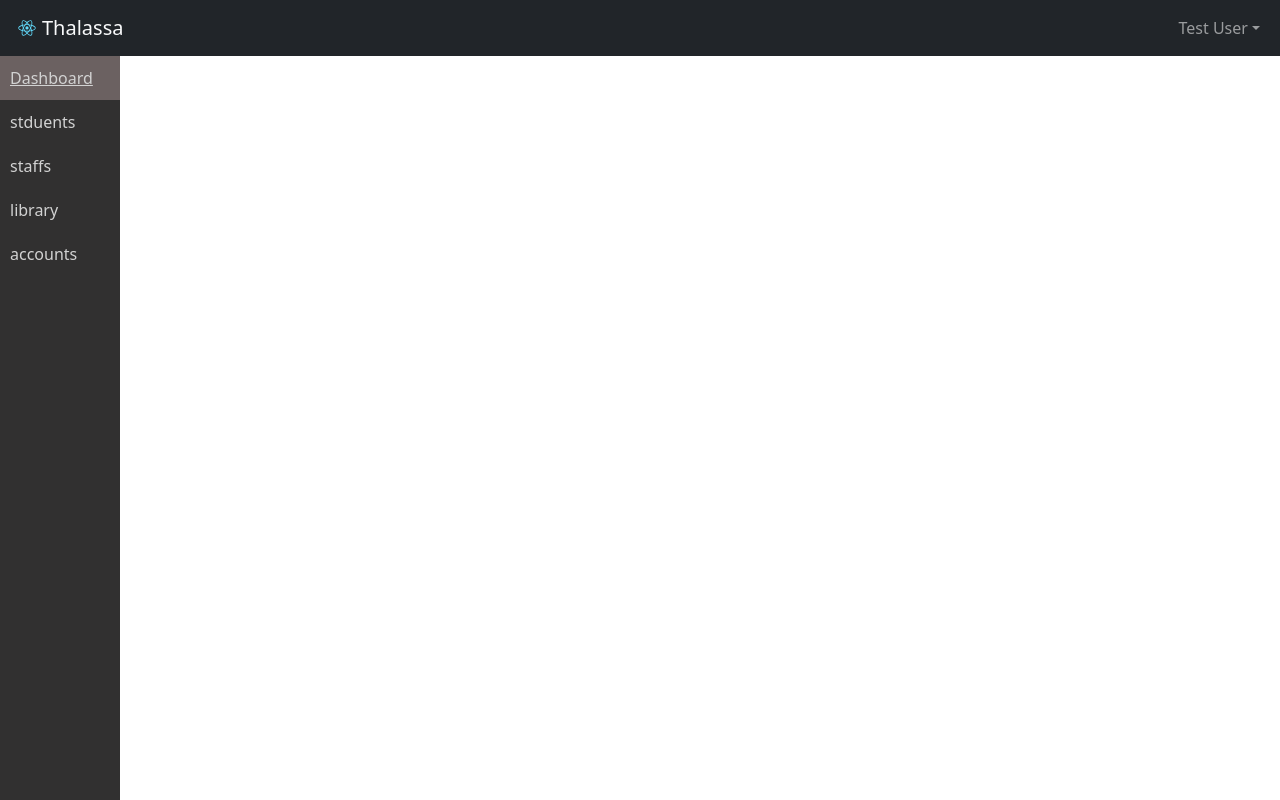
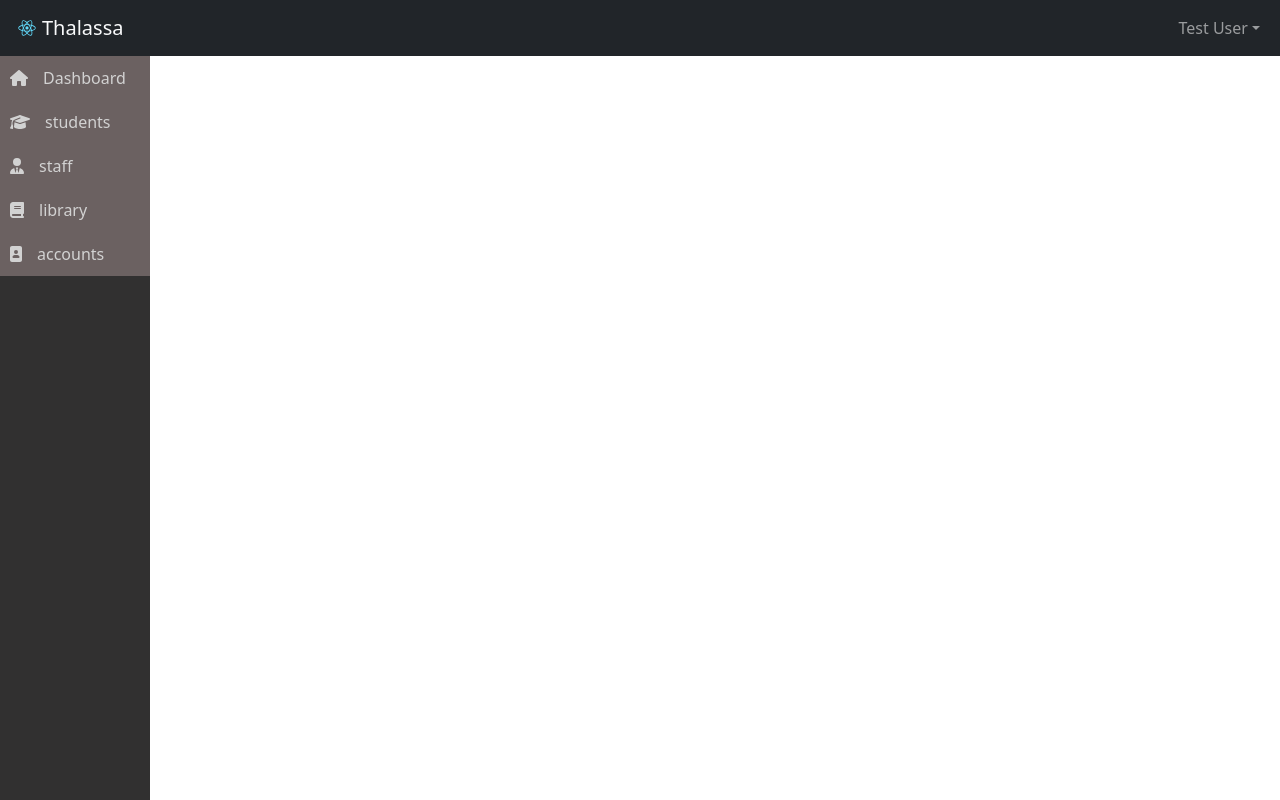
Before and after one commit to vinay-kumar-ps/React_school_management, a React (Create React App) app: page / in a window 1280 px wide. Built offline with nearby package versions, Linux system fonts and the light colour scheme.

Commit message:
learning

```diff
--- a/package.json
+++ b/package.json
@@ -3,6 +3,9 @@
   "version": "0.1.0",
   "private": true,
   "dependencies": {
+    "@fortawesome/fontawesome-svg-core": "^6.7.2",
+    "@fortawesome/free-solid-svg-icons": "^6.7.2",
+    "@fortawesome/react-fontawesome": "^0.2.2",
     "@testing-library/dom": "^10.4.0",
     "@testing-library/jest-dom": "^6.6.3",
     "@testing-library/react": "^16.2.0",
--- a/src/App.css
+++ b/src/App.css
@@ -1,6 +1,6 @@
 .sidebar{
   background-color: rgb(49, 48, 48);
-  width: 120px;
+  width: 150px;
   height: calc(100vh - 56px);
   position: fixed;
 }
@@ -13,9 +13,12 @@
 }
 .sidebar a.active{
   background-color: rgb(107, 97, 97);
-  text-decoration: underline;
+  text-decoration: initial;
 }
 .sidebar a:hover{
   background-color: rgb(186, 175, 175);
   text-decoration: unset
 }
+.sidebar .nav-link span{
+  padding-left: 15px;
+}
--- a/src/components/Sidebar.jsx
+++ b/src/components/Sidebar.jsx
@@ -1,15 +1,33 @@
 import { Nav } from 'react-bootstrap';
+import {FontAwesomeIcon} from '@fortawesome/react-fontawesome';
+import { faHouse ,faGraduationCap,faUserTie,faBook, faImagePortrait} from '@fortawesome/free-solid-svg-icons';
+
 
 
 const Sidebar = () => {
 return(
     <div className="sidebar">
   <Nav  defaultActiveKey= "/" className="flex-column">
-            <Nav.Link href="/">Dashboard</Nav.Link>
-            <Nav.Link href="/stduents">stduents</Nav.Link>
-            <Nav.Link href="/staffs">staffs</Nav.Link>
-            <Nav.Link href="/library">library</Nav.Link>
-            <Nav.Link href="/accounts">accounts</Nav.Link>
+            <Nav.Link href="/">
+            <FontAwesomeIcon icon={faHouse} />
+            <span className= "d-none d-md-inline">Dashboard</span>
+            </Nav.Link>
+            <Nav.Link href="/">
+            <FontAwesomeIcon icon={faGraduationCap} />
+            <span className= "d-none d-md-inline">students</span>
+            </Nav.Link>
+            <Nav.Link href="/">
+            <FontAwesomeIcon icon={faUserTie} />
+            <span className= "d-none d-md-inline">staff</span>
+            </Nav.Link>
+            <Nav.Link href="/">
+            <FontAwesomeIcon icon={faBook} />
+            <span className= "d-none d-md-inline">library</span>
+            </Nav.Link>
+            <Nav.Link href="/">
+            <FontAwesomeIcon icon={faImagePortrait} />
+            <span className= "d-none d-md-inline">accounts</span>
+            </Nav.Link>
 
           </Nav>
         </div>
```
Also changed, not shown: 1 other file (tests, documents, lock files or other folders).
